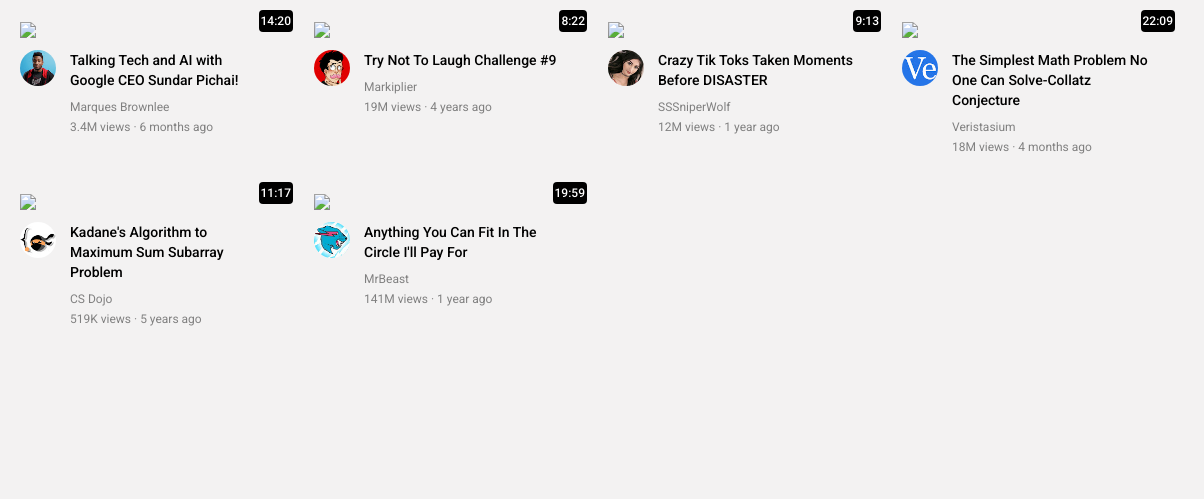
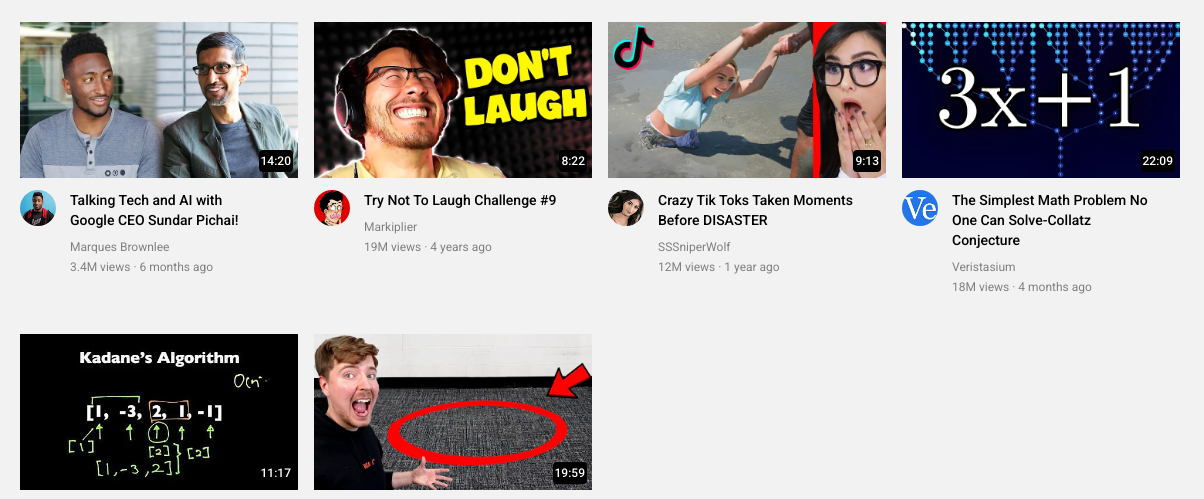
Before and after one commit to TechSnail-Droid/YouTube-Clone, a plain HTML site: page index.html in a window 1280 px wide. Shown: the part 58-557 px from the top of the page, 76-1280 px from the left. Drawn offline with Linux system fonts and the light colour scheme; the site is published under a folder, as on GitHub Pages, so addresses that start at the root find nothing.

Commit message:
Update index.html

```diff
--- a/index.html
+++ b/index.html
@@ -89,7 +89,7 @@
 
             <div class = "thumbnail-row">
 
-                <img class= "thumbnail" src="/thumbnails/thumbnail-1.jpeg">
+                <img class= "thumbnail" src="thumbnails/thumbnail-1.jpeg">
                 <div class = "time-stamp">14:20</div>
 
             </div>
@@ -119,7 +119,7 @@
 
             <div class = "thumbnail-row">
 
-                <img class= "thumbnail" src="/thumbnails/thumbnail-2.jpeg">
+                <img class= "thumbnail" src="thumbnails/thumbnail-2.jpeg">
                 <div class = "time-stamp">8:22</div>
             </div>
            <div class = "video-info-grid">
@@ -147,7 +147,7 @@
 
             <div class = "thumbnail-row">
 
-                <img class= "thumbnail" src="/thumbnails/thumbnail-3.jpeg">
+                <img class= "thumbnail" src="thumbnails/thumbnail-3.jpeg">
                 <div class = "time-stamp">9:13</div>
             </div>
             <div class = "video-info-grid">
@@ -176,7 +176,7 @@
 
             <div class = "thumbnail-row">
 
-                <img class= "thumbnail" src="/thumbnails/thumbnail-4.jpeg">
+                <img class= "thumbnail" src="thumbnails/thumbnail-4.jpeg">
                 <div class = "time-stamp">22:09</div>
             </div>
            <div class = "video-info-grid">
@@ -203,7 +203,7 @@
 
             <div class = "thumbnail-row">
 
-                <img class= "thumbnail" src="/thumbnails/thumbnail-5.jpeg">
+                <img class= "thumbnail" src="thumbnails/thumbnail-5.jpeg">
                 <div class = "time-stamp">11:17</div>
             </div>
             <div class = "video-info-grid">
@@ -232,7 +232,7 @@
 
             <div class = "thumbnail-row">
 
-                <img class= "thumbnail" src="/thumbnails/thumbnail-6.jpeg">
+                <img class= "thumbnail" src="thumbnails/thumbnail-6.jpeg">
                 <div class = "time-stamp">19:59</div>
             </div>
            <div class = "video-info-grid">
```
